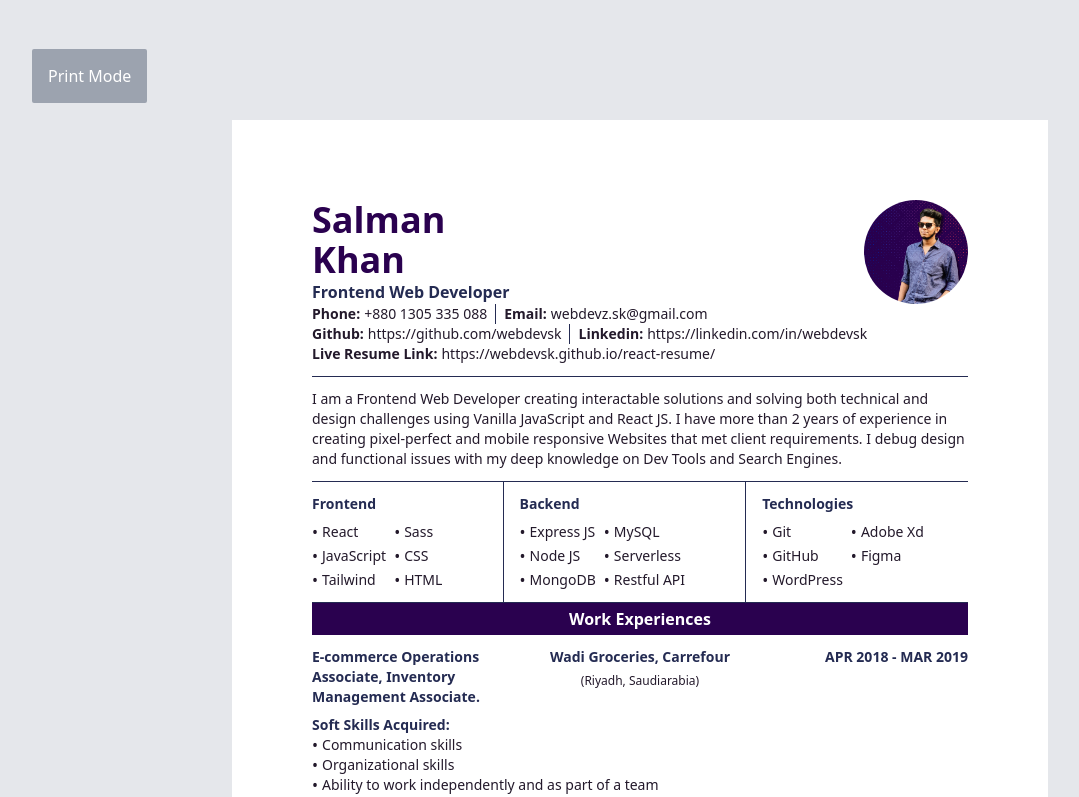
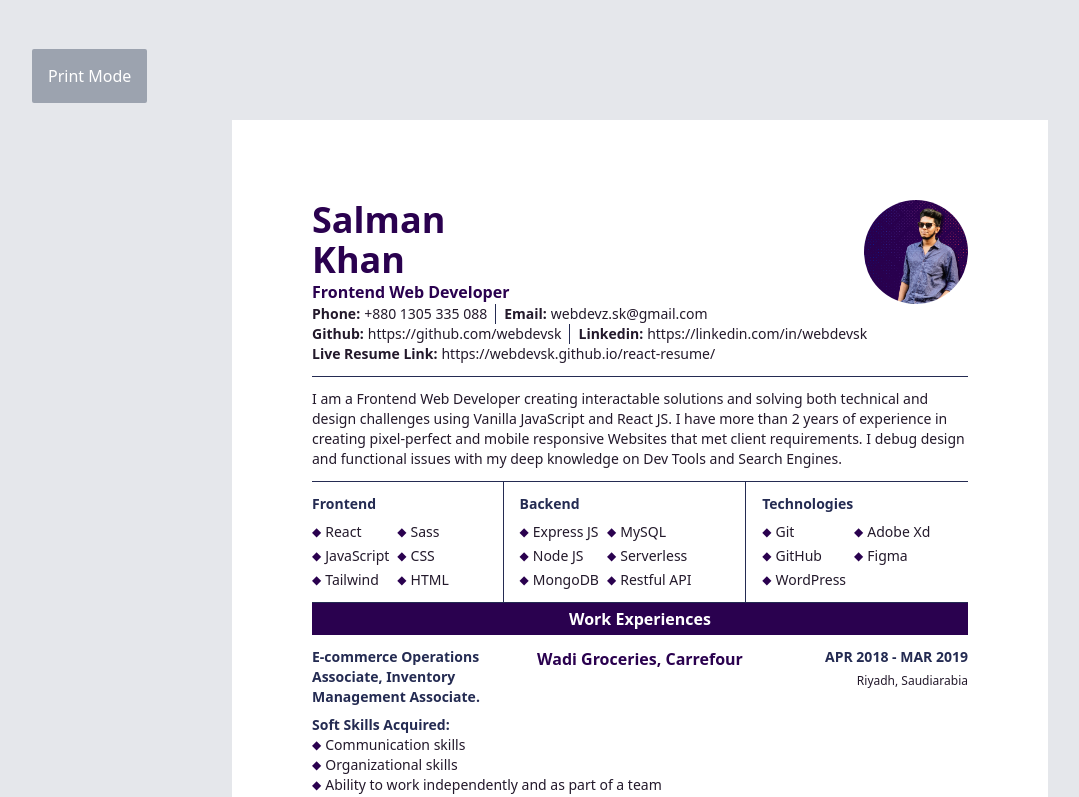
Before and after one commit to webdevsk/next-resume, a React (Vite) app: page / in a window 1280 px wide. Shown: the top 797 px of the page, without its empty margins (0-1079 px from the left). Built offline with nearby package versions, Linux system fonts and the light colour scheme.

Commit message:
Changed bullet symbol and size, fixed heading alignment

```diff
--- a/src/index.css
+++ b/src/index.css
@@ -36,12 +36,12 @@ And negate them twice from pdf initial width and height*/
 
   h1,
   h2,
-  h3 {
+  h3,
+  h4,
+  h5 {
     @apply text-theme;
   }
 
-  h4,
-  h5,
   h6 {
     @apply text-accent;
   }
--- a/src/templates/Template1.css
+++ b/src/templates/Template1.css
@@ -12,7 +12,7 @@
   }
 
   #heading {
-    @apply flex flex-wrap justify-between gap-4;
+    @apply flex flex-wrap items-start justify-between gap-4;
   }
 
   #photo {
@@ -44,7 +44,6 @@
   }
 
   #skills > .row {
-    /* grid-template-columns: repeat(auto-fit, minmax(max-content, 0)); */
     @apply -mx-4 flex flex-wrap divide-x divide-accent border-accent;
   }
 
@@ -81,18 +80,10 @@
   #experiences .date {
     @apply text-end;
   }
-  #experiences :where(.responsibilities, .soft-skills) {
-  }
-  /* #experiences .soft-skills {
-    @apply flex flex-wrap gap-x-2;
-  }
-  #experiences .soft-skills > * {
-    @apply w-1/4 grow;
-  } */
 }
 
 @layer utilities {
   .bullet-list > * {
-    @apply flex items-center gap-1 before:leading-3 before:content-["•"];
+    @apply flex items-center gap-1 before:text-xs before:leading-3 before:text-theme before:content-["◆"];
   }
 }
--- a/src/templates/Template1.jsx
+++ b/src/templates/Template1.jsx
@@ -143,8 +143,7 @@ const Template1 = () => {
                     <h6>{job.position}</h6>
                   </div>
                   <div className="company">
-                    {job.company && <h6>{job.company}</h6>}
-                    {job.location && <small>({job.location})</small>}
+                    {job.company && <h5>{job.company}</h5>}
                   </div>
                   <div className="date">
                     {(job.dateFrom || job.dateTo) && (
@@ -153,6 +152,7 @@ const Template1 = () => {
                         {job.dateTo}
                       </h6>
                     )}
+                    {job.location && <small>{job.location}</small>}
                   </div>
                 </div>
                 <div>
```
